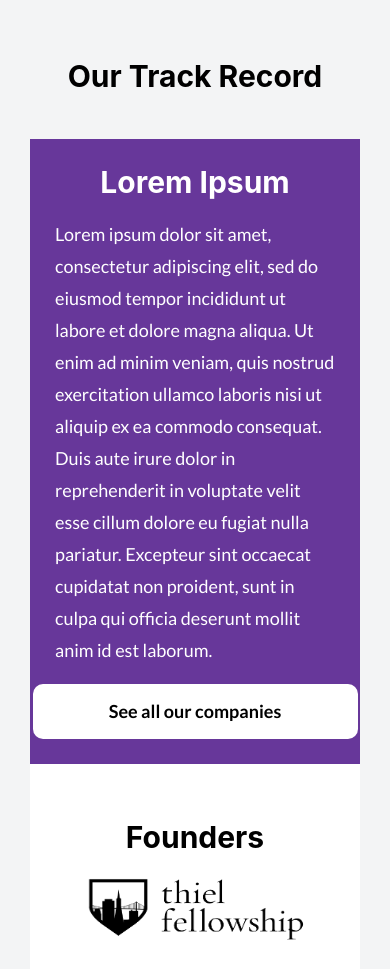
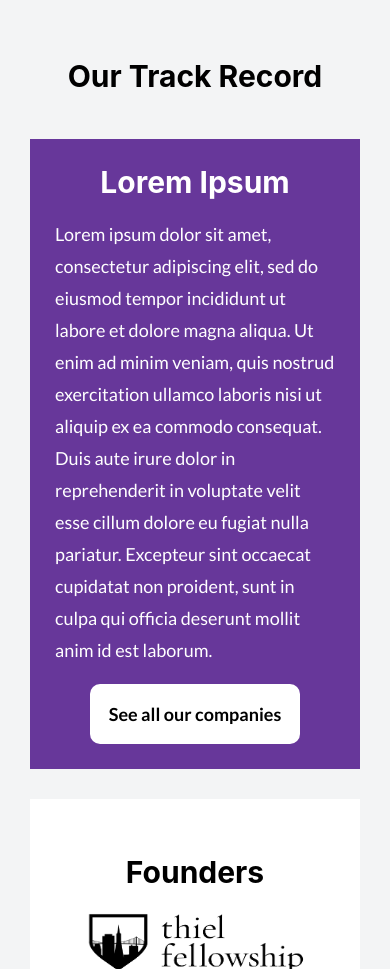
Before and after one commit to Free-Ventures-Cal/website, a React (Create React App) app: page /program in a window 390 px wide. Shown: the part 2800-3769 px from the top of the page. Built offline with nearby package versions, Linux system fonts and the light colour scheme.

Commit message:
[feat] improve track record mobile spacing and button appearance

```diff
--- a/src/styles/Program.css
+++ b/src/styles/Program.css
@@ -309,6 +309,7 @@
 
   .track-record-top {
     padding: 25px;
+    margin-bottom: 30px;
   }
 
   .track-record-bottom {
@@ -327,4 +328,17 @@
   .tr-bottom-section {
     margin: 30px 0;
   }
+
+  .tr-button {
+    width: 210px;
+    height: 60px;
+    left: 503px;
+    top: 478px;
+    background: #ffffff;
+    border-radius: 10px;
+    border-width: 0;
+    display: flex;
+    justify-content: center;
+    align-items: center;
+  }
 }
```
